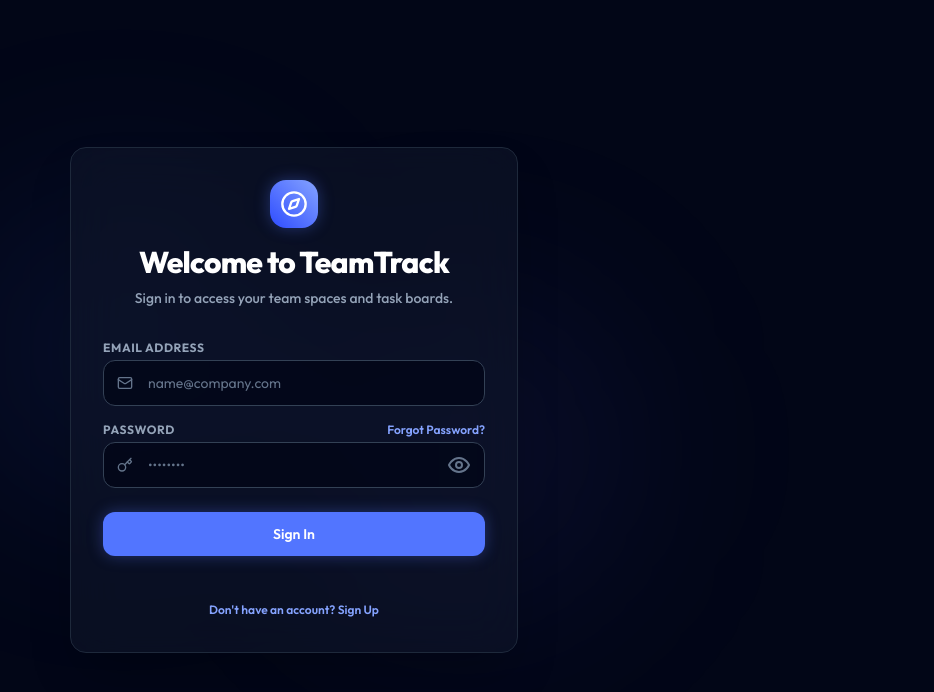
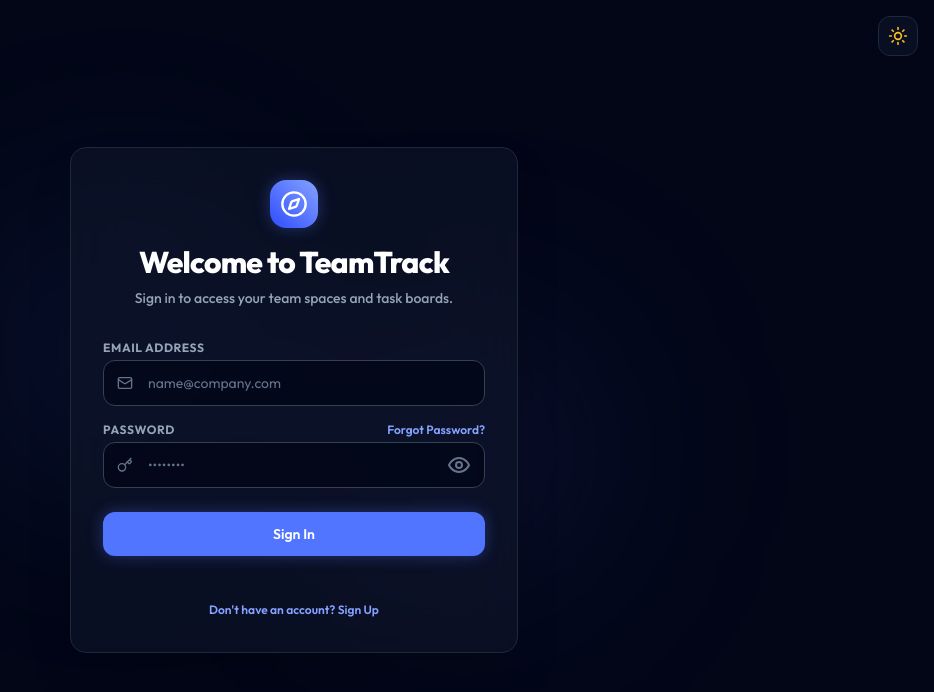
Before and after one commit to Sravanth10/teamtrack, a React (Vite) app: page /login in a window 1280 px wide. Shown: the top 692 px of the page, without its empty margins (346-1280 px from the left). Built offline with nearby package versions, Linux system fonts and the light colour scheme; no server answers.

Commit message:
Implement dark and light mode theme toggle feature

```diff
--- a/index.html
+++ b/index.html
@@ -10,6 +10,16 @@
     <link rel="preconnect" href="https://fonts.googleapis.com">
     <link rel="preconnect" href="https://fonts.gstatic.com" crossorigin>
     <link href="https://fonts.googleapis.com/css2?family=Inter:wght@300;400;500;600;700&family=Outfit:wght@400;500;600;700;800&display=swap" rel="stylesheet">
+    <script>
+      (function() {
+        const theme = localStorage.getItem('theme') || 'dark';
+        if (theme === 'light') {
+          document.documentElement.classList.add('light');
+        } else {
+          document.documentElement.classList.remove('light');
+        }
+      })();
+    </script>
   </head>
   <body class="h-full overflow-x-hidden antialiased">
     <div id="root" class="h-full flex flex-col"></div>
--- a/src/components/Navbar.jsx
+++ b/src/components/Navbar.jsx
@@ -1,9 +1,21 @@
-import React from 'react'
+import React, { useState } from 'react'
 import { useAuth } from '../hooks/useAuth'
-import { LogOut, User, Compass } from 'lucide-react'
+import { LogOut, User, Compass, Sun, Moon } from 'lucide-react'
 
 export const Navbar = () => {
   const { profile, logout } = useAuth()
+  const [theme, setTheme] = useState(localStorage.getItem('theme') || 'dark')
+
+  const toggleTheme = () => {
+    const newTheme = theme === 'dark' ? 'light' : 'dark'
+    setTheme(newTheme)
+    localStorage.setItem('theme', newTheme)
+    if (newTheme === 'light') {
+      document.documentElement.classList.add('light')
+    } else {
+      document.documentElement.classList.remove('light')
+    }
+  }
 
   return (
     <nav className="sticky top-0 z-40 w-full border-b border-dark-800 bg-dark-950/80 backdrop-blur-md">
@@ -41,6 +53,15 @@
                 {profile.role === 'admin' ? 'Lead Admin' : 'Team Member'}
               </span>
 
+              {/* Theme Toggle */}
+              <button
+                onClick={toggleTheme}
+                className="flex items-center justify-center h-9 w-9 rounded-lg bg-dark-900 border border-dark-700 text-slate-350 transition-all duration-200 hover:bg-dark-800 hover:text-white hover:border-slate-500 focus:outline-none"
+                title={theme === 'dark' ? 'Switch to Light Mode' : 'Switch to Dark Mode'}
+              >
+                {theme === 'dark' ? <Sun className="h-4.5 w-4.5 text-amber-400" /> : <Moon className="h-4.5 w-4.5 text-indigo-400" />}
+              </button>
+
               {/* Logout Button */}
               <button
                 onClick={logout}
--- a/src/index.css
+++ b/src/index.css
@@ -1,6 +1,40 @@
 @tailwind base;
 @tailwind components;
 @tailwind utilities;
+
+:root {
+  --color-bg: 2 6 23;            /* #020617 */
+  --color-card: 15 23 42;        /* #0f172a */
+  --color-border: 30 41 59;      /* #1e293b */
+  --color-border-focus: 51 65 85;/* #334155 */
+  --color-text-primary: 241 245 249;  /* #f1f5f9 */
+  --color-text-secondary: 226 232 240;/* #e2e8f0 */
+  --color-text-muted: 203 213 225;    /* #cbd5e1 */
+  --color-text-muted-more: 148 163 184;/* #94a3b8 */
+  --color-text-placeholder: 100 116 139;/* #64748b */
+  --color-white: 255 255 255;
+  --color-brand-glow: rgba(82, 117, 255, 0.35);
+  --color-glass-border: rgba(255, 255, 255, 0.08);
+}
+
+.light {
+  --color-bg: 248 250 252;          /* #f8fafc */
+  --color-card: 255 255 255;        /* #ffffff */
+  --color-border: 226 232 240;      /* #e2e8f0 */
+  --color-border-focus: 203 213 225;/* #cbd5e1 */
+  --color-text-primary: 15 23 42;  /* #0f172a */
+  --color-text-secondary: 30 41 59;/* #1e293b */
+  --color-text-muted: 51 65 85;    /* #334155 */
+  --color-text-muted-more: 71 85 105;/* #475569 */
+  --color-text-placeholder: 100 116 139;/* #64748b */
+  --color-white: 15 23 42;          /* #0f172a */
+  --color-brand-glow: rgba(82, 117, 255, 0.15);
+  --color-glass-border: rgba(0, 0, 0, 0.08);
+}
+
+.light ::-webkit-calendar-picker-indicator {
+  filter: none;
+}
 
 /* Custom Dark Theme Styles */
 body {
--- a/src/pages/Login.jsx
+++ b/src/pages/Login.jsx
@@ -2,7 +2,7 @@
 import { useAuth } from '../hooks/useAuth'
 import { useNavigate } from 'react-router-dom'
 import { supabase } from '../lib/supabaseClient'
-import { Compass, Key, Mail, User, ShieldAlert, Loader, Eye, EyeOff } from 'lucide-react'
+import { Compass, Key, Mail, User, ShieldAlert, Loader, Eye, EyeOff, Sun, Moon } from 'lucide-react'
 
 export const Login = () => {
   const { login, resetPassword, user, loading: authLoading } = useAuth()
@@ -19,6 +19,18 @@
   const [showPassword, setShowPassword] = useState(false)
   const [confirmPassword, setConfirmPassword] = useState('')
   const [showConfirmPassword, setShowConfirmPassword] = useState(false)
+  const [theme, setTheme] = useState(localStorage.getItem('theme') || 'dark')
+
+  const toggleTheme = () => {
+    const newTheme = theme === 'dark' ? 'light' : 'dark'
+    setTheme(newTheme)
+    localStorage.setItem('theme', newTheme)
+    if (newTheme === 'light') {
+      document.documentElement.classList.add('light')
+    } else {
+      document.documentElement.classList.remove('light')
+    }
+  }
 
   // Redirect to home if user session already exists
   useEffect(() => {
@@ -105,6 +117,18 @@
 
   return (
     <div className="relative flex min-h-screen items-center justify-center bg-dark-950 px-4 py-12 sm:px-6 lg:px-8">
+      {/* Floating Theme Toggle */}
+      <div className="absolute top-4 right-4 z-50">
+        <button
+          type="button"
+          onClick={toggleTheme}
+          className="flex h-10 w-10 items-center justify-center rounded-xl border border-dark-800 bg-dark-900/60 text-slate-350 backdrop-blur-md transition hover:bg-dark-800 hover:text-white"
+          title={theme === 'dark' ? 'Switch to Light Mode' : 'Switch to Dark Mode'}
+        >
+          {theme === 'dark' ? <Sun className="h-5 w-5 text-amber-400" /> : <Moon className="h-5 w-5 text-indigo-400" />}
+        </button>
+      </div>
+
       {/* Decorative Blur Orbs */}
       <div className="absolute top-1/4 left-1/4 h-[300px] w-[300px] rounded-full bg-brand-500/10 blur-[100px] pointer-events-none" />
       <div className="absolute bottom-1/4 right-1/4 h-[300px] w-[300px] rounded-full bg-indigo-500/10 blur-[100px] pointer-events-none" />
--- a/src/pages/ResetPassword.jsx
+++ b/src/pages/ResetPassword.jsx
@@ -1,7 +1,7 @@
 import React, { useState, useEffect } from 'react'
 import { useAuth } from '../hooks/useAuth'
 import { useNavigate } from 'react-router-dom'
-import { Compass, Key, ShieldAlert, Loader, Eye, EyeOff, CheckCircle2 } from 'lucide-react'
+import { Compass, Key, ShieldAlert, Loader, Eye, EyeOff, CheckCircle2, Sun, Moon } from 'lucide-react'
 
 export const ResetPassword = () => {
   const { updatePassword, user, loading: authLoading } = useAuth()
@@ -15,6 +15,18 @@
 
   const [showPassword, setShowPassword] = useState(false)
   const [showConfirmPassword, setShowConfirmPassword] = useState(false)
+  const [theme, setTheme] = useState(localStorage.getItem('theme') || 'dark')
+
+  const toggleTheme = () => {
+    const newTheme = theme === 'dark' ? 'light' : 'dark'
+    setTheme(newTheme)
+    localStorage.setItem('theme', newTheme)
+    if (newTheme === 'light') {
+      document.documentElement.classList.add('light')
+    } else {
+      document.documentElement.classList.remove('light')
+    }
+  }
 
   // Redirect to home if user session does not exist (meaning they didn't access via email link or aren't logged in)
   useEffect(() => {
@@ -65,6 +77,18 @@
 
   return (
     <div className="relative flex min-h-screen items-center justify-center bg-dark-950 px-4 py-12 sm:px-6 lg:px-8">
+      {/* Floating Theme Toggle */}
+      <div className="absolute top-4 right-4 z-50">
+        <button
+          type="button"
+          onClick={toggleTheme}
+          className="flex h-10 w-10 items-center justify-center rounded-xl border border-dark-800 bg-dark-900/60 text-slate-350 backdrop-blur-md transition hover:bg-dark-800 hover:text-white"
+          title={theme === 'dark' ? 'Switch to Light Mode' : 'Switch to Dark Mode'}
+        >
+          {theme === 'dark' ? <Sun className="h-5 w-5 text-amber-400" /> : <Moon className="h-5 w-5 text-indigo-400" />}
+        </button>
+      </div>
+
       {/* Decorative Blur Orbs */}
       <div className="absolute top-1/4 left-1/4 h-[300px] w-[300px] rounded-full bg-brand-500/10 blur-[100px] pointer-events-none" />
       <div className="absolute bottom-1/4 right-1/4 h-[300px] w-[300px] rounded-full bg-indigo-500/10 blur-[100px] pointer-events-none" />
--- a/tailwind.config.js
+++ b/tailwind.config.js
@@ -1,5 +1,6 @@
 /** @type {import('tailwindcss').Config} */
 export default {
+  darkMode: 'class',
   content: [
     "./index.html",
     "./src/**/*.{js,ts,jsx,tsx}",
@@ -27,11 +28,25 @@
           400: '#94a3b8',
           500: '#64748b',
           600: '#475569',
+          700: 'rgb(var(--color-border-focus) / <alpha-value>)',
+          800: 'rgb(var(--color-border) / <alpha-value>)',
+          900: 'rgb(var(--color-card) / <alpha-value>)',
+          950: 'rgb(var(--color-bg) / <alpha-value>)',
+        },
+        slate: {
+          50: '#f8fafc',
+          100: 'rgb(var(--color-text-primary) / <alpha-value>)',
+          200: 'rgb(var(--color-text-secondary) / <alpha-value>)',
+          300: 'rgb(var(--color-text-muted) / <alpha-value>)',
+          400: 'rgb(var(--color-text-muted-more) / <alpha-value>)',
+          500: 'rgb(var(--color-text-placeholder) / <alpha-value>)',
+          600: '#475569',
           700: '#334155',
           800: '#1e293b',
           900: '#0f172a',
-          950: '#020617', // Dark Mode Base Background
-        }
+          950: '#020617',
+        },
+        white: 'rgb(var(--color-white) / <alpha-value>)',
       },
       fontFamily: {
         sans: ['Outfit', 'Inter', 'sans-serif'],
```
